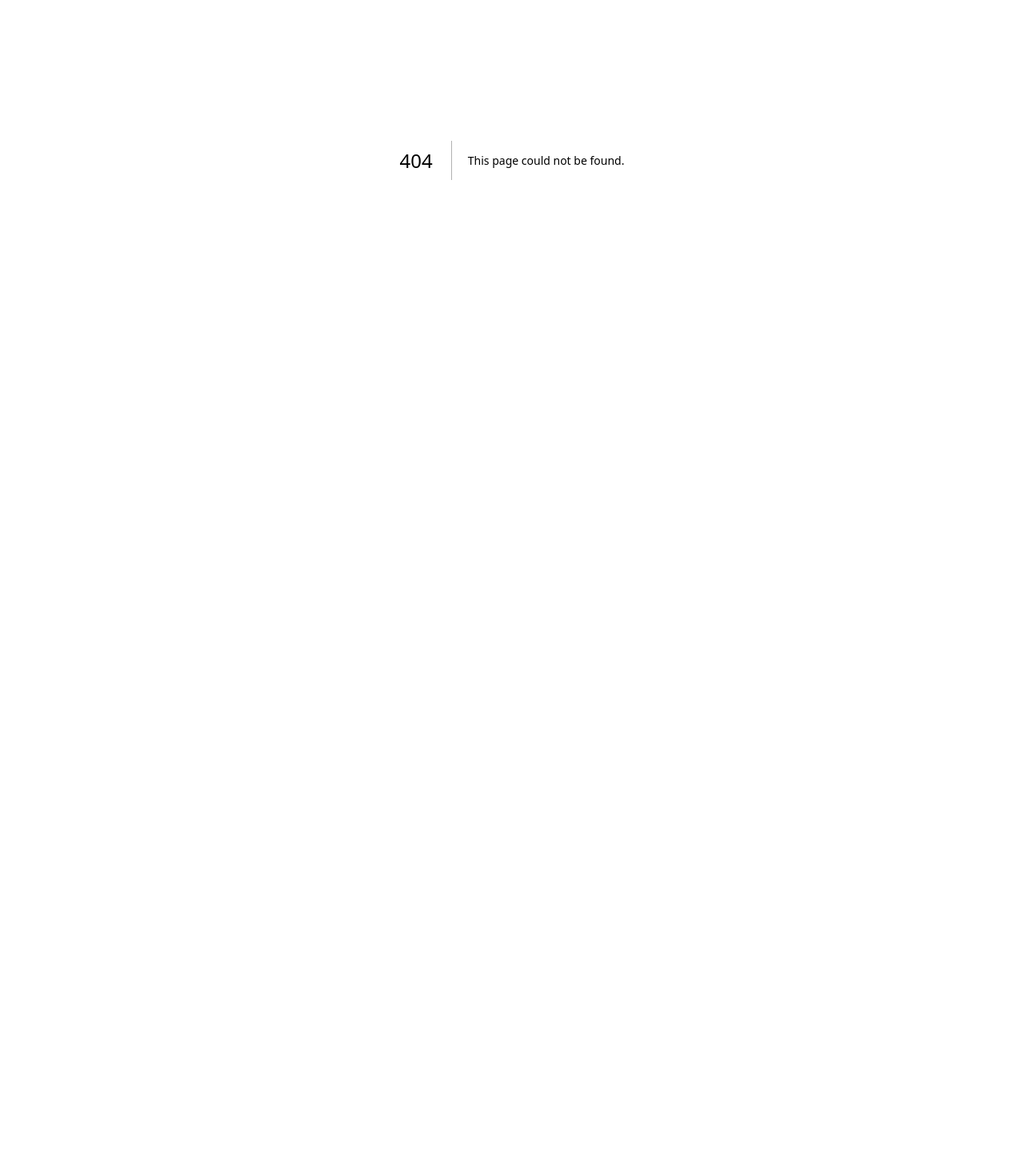
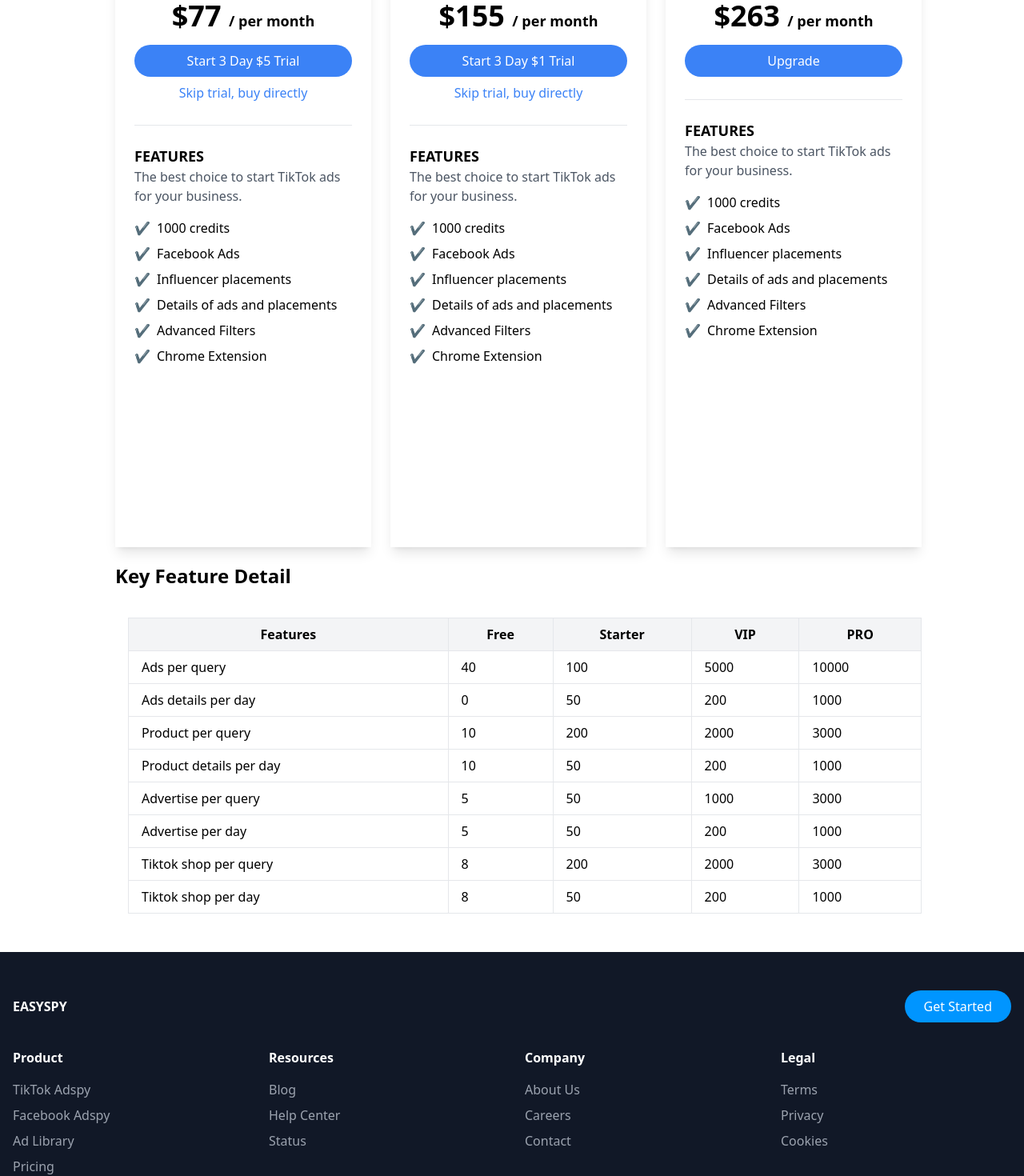
Before and after one commit to Nouman-algo/adspy, a Next.js app: page /pricing in a window 1280 px wide. Before the commit this address had no page. Shown: the part 200-1670 px from the top of the page at 80% size. Before the commit the page ends 800 px from the top, so only its background shows below. Built offline with nearby package versions, Linux system fonts and the light colour scheme.

Commit message:
pricing page added acording to the figma design

```diff
--- /dev/null
+++ b/app/pricing/page.tsx
@@ -0,0 +1,7 @@
+'use client';
+
+import PricingPage from '@/components/pricing-page';
+
+export default function Home() {
+  return <PricingPage />;
+}
--- /dev/null
+++ b/components/pricing-page.tsx
@@ -0,0 +1,239 @@
+import React from 'react';
+
+type Plan = {
+  name: string;
+  price: string;
+  buttonText: string;
+  skipTrialText?: string;
+  description: string;
+  features: string[];
+};
+
+const PricingPage: React.FC = () => {
+  const plans: Plan[] = [
+    {
+      name: 'Starter',
+      price: '$77',
+      buttonText: 'Start 3 Day $5 Trial',
+      skipTrialText: 'Skip trial, buy directly',
+      description: 'The best choice to start TikTok ads for your business.',
+      features: [
+        '1000 credits',
+        'Facebook Ads',
+        'Influencer placements',
+        'Details of ads and placements',
+        'Advanced Filters',
+        'Chrome Extension',
+      ],
+    },
+    {
+      name: 'VIP',
+      price: '$155',
+      buttonText: 'Start 3 Day $1 Trial',
+      skipTrialText: 'Skip trial, buy directly',
+      description: 'The best choice to start TikTok ads for your business.',
+      features: [
+        '1000 credits',
+        'Facebook Ads',
+        'Influencer placements',
+        'Details of ads and placements',
+        'Advanced Filters',
+        'Chrome Extension',
+      ],
+    },
+    {
+      name: 'Pro',
+      price: '$263',
+      buttonText: 'Upgrade',
+      description: 'The best choice to start TikTok ads for your business.',
+      features: [
+        '1000 credits',
+        'Facebook Ads',
+        'Influencer placements',
+        'Details of ads and placements',
+        'Advanced Filters',
+        'Chrome Extension',
+      ],
+    },
+  ];
+
+  return (
+    <>
+    <div className="flex justify-center my-8">
+      <div className="space-x-4">
+        <div className="text-center my-3 mt-2">
+          <h1 className="font-semibold text-2xl">Find your perfect plan</h1>
+          <p className="text-sm my-3 mb-5">
+            Just start your TikTok business, Easyspy has you covered
+          </p>
+        </div>
+        {/* Pricing Cards */}
+        <div className="flex justify-center space-x-6 h-[95vh]">
+          {plans.map((plan) => (
+            <div
+              key={plan.name}
+              className="bg-white p-6 rounded-lg shadow-lg w-80 h-full text-center"
+            >
+              <h2 className="text-3xl font-bold">{plan.name}</h2>
+              <div className="text-4xl font-bold mt-4 mb-4">
+                {plan.price} <span className="text-lg">/ per month</span>
+              </div>
+              <button className="bg-blue-500 text-white py-2 px-4 rounded-full w-full">
+                {plan.buttonText}
+              </button>
+              {plan.skipTrialText && (
+                <p className="mt-2 text-blue-500">
+                  <a href="#">{plan.skipTrialText}</a>
+                </p>
+              )}
+              <hr className="mt-7 bg-slate-400 h-[1px]" />
+              <div className="text-left mt-6">
+                <h3 className="text-lg font-bold">FEATURES</h3>
+                <p className="text-gray-600">{plan.description}</p>
+                <ul className="mt-4 space-y-2">
+                  {plan.features.map((feature) => (
+                    <li key={feature} className="flex items-center">
+                      <span className="text-blue-500 mr-2">✔</span>
+                      {feature}
+                    </li>
+                  ))}
+                </ul>
+              </div>
+            </div>
+          ))}
+        </div>
+
+        {/* Key Feature Table */}
+        <div className="my-5">
+          <h1 className="font-semibold text-2xl mb-5">Key Feature Detail</h1>
+        </div>
+
+        <div className="container mx-auto p-4">
+          <table className="min-w-full">
+            <thead>
+              <tr className="bg-gray-100">
+                <th className="px-4 py-2 border">Features</th>
+                <th className="px-4 py-2 border">Free</th>
+                <th className="px-4 py-2 border">Starter</th>
+                <th className="px-4 py-2 border">VIP</th>
+                <th className="px-4 py-2 border">PRO</th>
+              </tr>
+            </thead>
+            <tbody>
+              <tr>
+                <td className="px-4 py-2 border">Ads per query</td>
+                <td className="px-4 py-2 border">40</td>
+                <td className="px-4 py-2 border">100</td>
+                <td className="px-4 py-2 border">5000</td>
+                <td className="px-4 py-2 border">10000</td>
+              </tr>
+              <tr>
+                <td className="px-4 py-2 border">Ads details per day</td>
+                <td className="px-4 py-2 border">0</td>
+                <td className="px-4 py-2 border">50</td>
+                <td className="px-4 py-2 border">200</td>
+                <td className="px-4 py-2 border">1000</td>
+              </tr>
+              <tr>
+                <td className="px-4 py-2 border">Product per query</td>
+                <td className="px-4 py-2 border">10</td>
+                <td className="px-4 py-2 border">200</td>
+                <td className="px-4 py-2 border">2000</td>
+                <td className="px-4 py-2 border">3000</td>
+              </tr>
+              <tr>
+                <td className="px-4 py-2 border">Product details per day</td>
+                <td className="px-4 py-2 border">10</td>
+                <td className="px-4 py-2 border">50</td>
+                <td className="px-4 py-2 border">200</td>
+                <td className="px-4 py-2 border">1000</td>
+              </tr>
+              <tr>
+                <td className="px-4 py-2 border">Advertise per query</td>
+                <td className="px-4 py-2 border">5</td>
+                <td className="px-4 py-2 border">50</td>
+                <td className="px-4 py-2 border">1000</td>
+                <td className="px-4 py-2 border">3000</td>
+              </tr>
+              <tr>
+                <td className="px-4 py-2 border">Advertise per day</td>
+                <td className="px-4 py-2 border">5</td>
+                <td className="px-4 py-2 border">50</td>
+                <td className="px-4 py-2 border">200</td>
+                <td className="px-4 py-2 border">1000</td>
+              </tr>
+              <tr>
+                <td className="px-4 py-2 border">Tiktok shop per query</td>
+                <td className="px-4 py-2 border">8</td>
+                <td className="px-4 py-2 border">200</td>
+                <td className="px-4 py-2 border">2000</td>
+                <td className="px-4 py-2 border">3000</td>
+              </tr>
+              <tr>
+                <td className="px-4 py-2 border">Tiktok shop per day</td>
+                <td className="px-4 py-2 border">8</td>
+                <td className="px-4 py-2 border">50</td>
+                <td className="px-4 py-2 border">200</td>
+                <td className="px-4 py-2 border">1000</td>
+              </tr>
+            </tbody>
+          </table>
+        </div>
+
+      </div>
+    </div>
+      <footer className="bg-gray-900 text-white py-12">
+        <div className="max-w-7xl mx-auto px-4">
+          <div className="flex flex-col md:flex-row justify-between items-center mb-8">
+            <div className="flex items-center mb-4 md:mb-0">
+              <h1 className='text-white font-bold'>EASYSPY</h1>
+            </div>
+            <button className="bg-[#0095FF] text-white px-6 py-2 rounded-full hover:bg-blue-600">
+              Get Started
+            </button>
+          </div>
+          <div className="grid grid-cols-2 md:grid-cols-4 gap-8">
+            <div>
+              <h4 className="font-semibold mb-4">Product</h4>
+              <ul className="space-y-2">
+                <li><a href="#" className="text-gray-400 hover:text-white">TikTok Adspy</a></li>
+                <li><a href="#" className="text-gray-400 hover:text-white">Facebook Adspy</a></li>
+                <li><a href="#" className="text-gray-400 hover:text-white">Ad Library</a></li>
+                <li><a href="#" className="text-gray-400 hover:text-white">Pricing</a></li>
+              </ul>
+            </div>
+            <div>
+              <h4 className="font-semibold mb-4">Resources</h4>
+              <ul className="space-y-2">
+                <li><a href="#" className="text-gray-400 hover:text-white">Blog</a></li>
+                <li><a href="#" className="text-gray-400 hover:text-white">Help Center</a></li>
+                <li><a href="#" className="text-gray-400 hover:text-white">Status</a></li>
+              </ul>
+            </div>
+            <div>
+              <h4 className="font-semibold mb-4">Company</h4>
+              <ul className="space-y-2">
+                <li><a href="#" className="text-gray-400 hover:text-white">About Us</a></li>
+                <li><a href="#" className="text-gray-400 hover:text-white">Careers</a></li>
+                <li><a href="#" className="text-gray-400 hover:text-white">Contact</a></li>
+              </ul>
+            </div>
+            <div>
+              <h4 className="font-semibold mb-4">Legal</h4>
+              <ul className="space-y-2">
+                <li><a href="#" className="text-gray-400 hover:text-white">Terms</a></li>
+                <li><a href="#" className="text-gray-400 hover:text-white">Privacy</a></li>
+                <li><a href="#" className="text-gray-400 hover:text-white">Cookies</a></li>
+              </ul>
+            </div>
+          </div>
+          <div className="mt-12 text-center text-gray-400">
+            © 2023 EasySpy. All rights reserved.
+          </div>
+        </div>
+      </footer>
+      </>
+  );
+};
+
+export default PricingPage;
```
